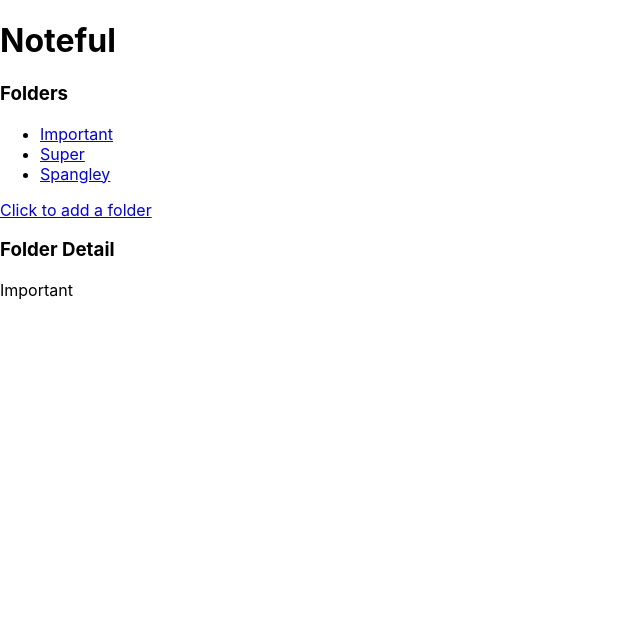
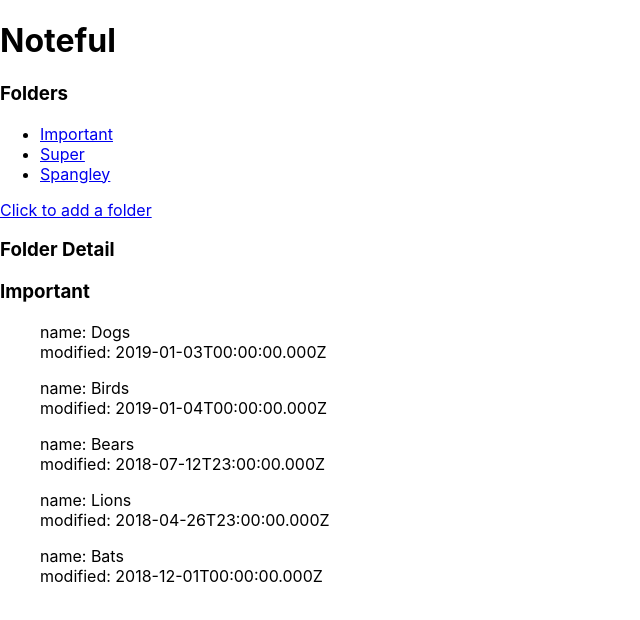
Before and after one commit to Kevin-Conroy/Noteful, a React (Create React App) app: page /folder/b0715efe-ffaf-11e8-8eb2-f2801f1b9fd1 in a window 1280 px wide. Shown: the top 620 px of the page, without its empty margins (0-640 px from the left). Built offline with nearby package versions, Linux system fonts and the light colour scheme.

Commit message:
311 commit

```diff
--- a/src/App.js
+++ b/src/App.js
@@ -7,11 +7,17 @@ import Sidebar from "./Sidebar";
 import FolderDetail from "./FolderDetail";
 import NoteDetail from "./NoteDetail";
 import AddFolder from "./AddFolder";
-import AddNote from "./AddNote"
-import folders from "./Folders"
+import AddNote from "./AddNote";
+import initialState from "./Folders";
 
 export default class App extends Component {
+  constructor(props) {
+    super(props)
+    this.state = initialState;
+  }
+
   render() {
+
     return (
       <div>
         <header>
@@ -22,22 +28,38 @@ export default class App extends Component {
           <Sidebar />
         </sidebar>
 
+
+
         <addFolder>
-          <Link to='./AddFolder'>
-            Click to add a folder
-          </Link>
+          <Link to="./AddFolder">Click to add a folder</Link>
         </addFolder>
-          <Route path="/folder/:folderId" component={FolderDetail} />
+
+        <Route path="/folder/:folderId" component={FolderDetail} />
+
+        <Route path="/addfolder" component={AddFolder} />
+
+        <Route path="/addnote" component={AddNote} />
+
+        <Route path="/notedetail:noteId"
+
+        //this is where the NoteContent component will live
+
+        />
 
 
 
-          <Route path="/addfolder" component={AddFolder} />
-
-          <Route path="/addnote" component={AddNote} />
-
-          <Route path="/notedetail" component={NoteDetail} />
 
       </div>
     );
   }
 }
+/*
+<Route
+  path='/foo'
+  render={(routerProps) =>
+    <FooSidebar
+      aFoo={this.state.foos.find(foo => foo.id === routeProps.match.params.foodId)}
+    />
+  }
+/>
+*/
--- a/src/FolderDetail.js
+++ b/src/FolderDetail.js
@@ -1,28 +1,31 @@
 import React, { Component } from "react";
 import ReactDOM from "react-dom";
 import { BrowserRouter, Route, Switch, Link } from "react-router-dom";
-import data from "./Folders"
-
-
+import data from "./Folders";
+import NoteDetail from "./NoteDetail";
 
 export default function FolderDetail(props) {
-  console.log(data)
-   const selectedFolder = data.folders.find(f =>
-    f.id === props.match.params.folderId
-    )
+  console.log(data);
+  const selectedFolder = data.folders.find(
+    (f) => f.id === props.match.params.folderId
+  );
 
-    const selectedNotes = data.notes.filter(n => n.folderId === selectedFolder.id)
-    console.log(selectedNotes)
-    console.log(selectedFolder)
-    return (
-      <div>
-        <h3>Folder Detail</h3>
+  const selectedNotes = data.notes.filter(
+    (n) => n.folderId === selectedFolder.id
+  );
+  console.log(selectedNotes);
+  console.log(selectedFolder);
 
-        <p>{selectedFolder.name}</p>
-      </div>
-    )
+  return (
+    <div>
+      <h3>Folder Detail</h3>
+      <h3>{selectedFolder.name}</h3>
+      {selectedNotes.map((note) => (
+        <NoteDetail name={note.name} modified={note.modified} />
+      ))}
+    </div>
+  );
 }
-
 
 /*
 export default function PoemPage(props) {
--- a/src/NoteDetail.js
+++ b/src/NoteDetail.js
@@ -1,11 +1,61 @@
 import React, { Component } from 'react';
 import ReactDOM from 'react-dom';
 import { BrowserRouter, Route, Switch, Link } from "react-router-dom";
+import FolderDetail from './FolderDetail'
+import data from './Folders'
 
-function noteDetail () {
+export default function NoteDetail(props) {
+  console.log(props)
+  return (
+    <div>
+      <ul>
+        name: {props.name}<br></br>
+        modified: {props.modified}
+
+      </ul>
+    </div>
+  )
+}
+
+
+
+
+
+
+/*
+function NoteDetail(props) {
+  const thisNote = data.notes.find(note => note.id === props.selectedFolder.id)
+  const thisFolder = data.folders.find(folder => folder.id === thisNote.folderId)
+  console.log(thisNote)
+  console.log(thisFolder)
+
     return (
-        <h3>Note details</h3>
+        <div>
+          <p> This is where I want selectedNotes to display </p>
+        </div>
+
     )
 }
 
-export default noteDetail
+export default NoteDetail
+
+
+export default function FolderDetail(props) {
+  console.log(data)
+   const selectedFolder = data.folders.find(f =>
+    f.id === props.match.params.folderId
+    )
+
+    const selectedNotes = data.notes.filter(n => n.folderId === selectedFolder.id)
+    console.log(selectedNotes)
+    console.log(selectedFolder)
+    return (
+      <div>
+        <h3>Folder Detail</h3>
+
+        <p>{selectedFolder.name}</p>
+
+      </div>
+    )
+}
+*/
```
Also changed, not shown: src/NoteContent.js (added, +24 -0 lines).
